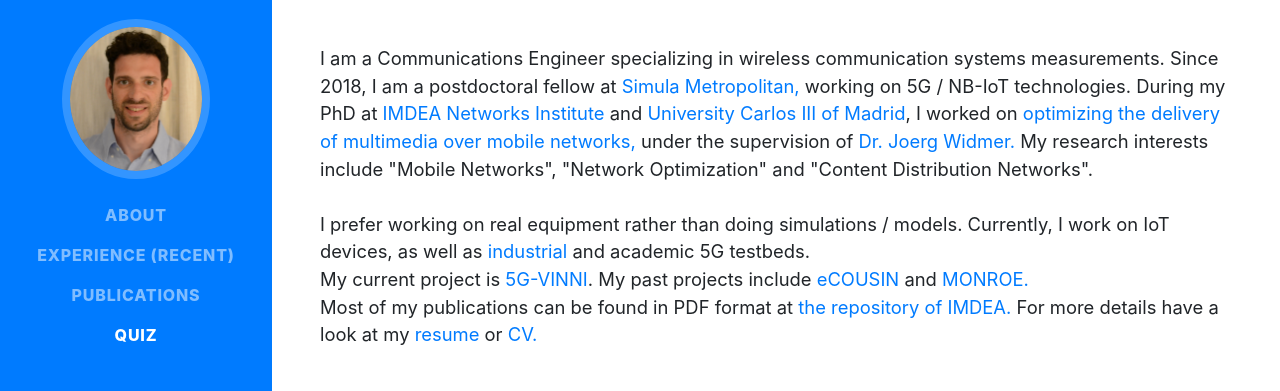
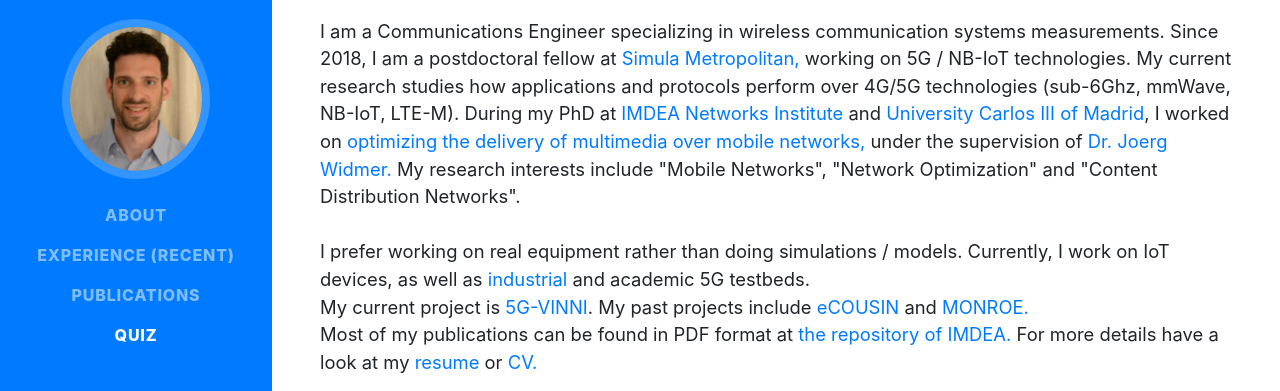
Before and after one commit to FoivosMichelinakis/FoivosMichelinakis.github.io, a website with bundled scripts: page index.html in a window 1280 px wide. Shown: the part 217-608 px from the top of the page. Built offline with nearby package versions, Linux system fonts and the light colour scheme; a web font is replaced by a local one.

Commit message:
updated about section

```diff
--- a/index.html
+++ b/index.html
@@ -181,6 +181,7 @@
         </div>
         <p class="lead mb-5"> I am a Communications Engineer specializing in wireless communication systems measurements.
           Since 2018, I am a postdoctoral fellow at <a href="https://www.simula.no/research/projects/simula-metropolitan-center-digital-engineering">Simula Metropolitan,</a> working on 5G / NB-IoT technologies.
+          My current research studies how applications and protocols perform over 4G/5G technologies (sub-6Ghz, mmWave, NB-IoT, LTE-M).
           During my PhD at <a href="https://www.networks.imdea.org">IMDEA Networks Institute</a> and <a href="https://www.uc3m.es/home">University Carlos III of Madrid</a>,
           I worked on <a href="http://eprints.networks.imdea.org/id/document/4674">optimizing the delivery of multimedia over mobile networks,</a> under the supervision of <a href="http://www.joergwidmer.org">Dr. Joerg Widmer.</a>
           My research interests include "Mobile Networks", "Network Optimization" and "Content Distribution Networks".
```
